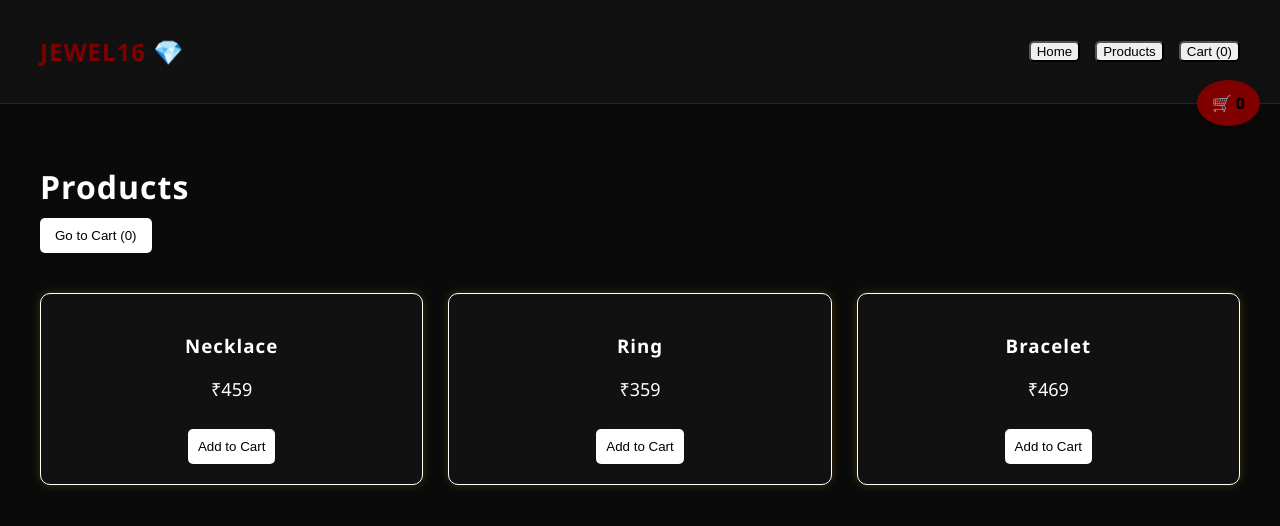
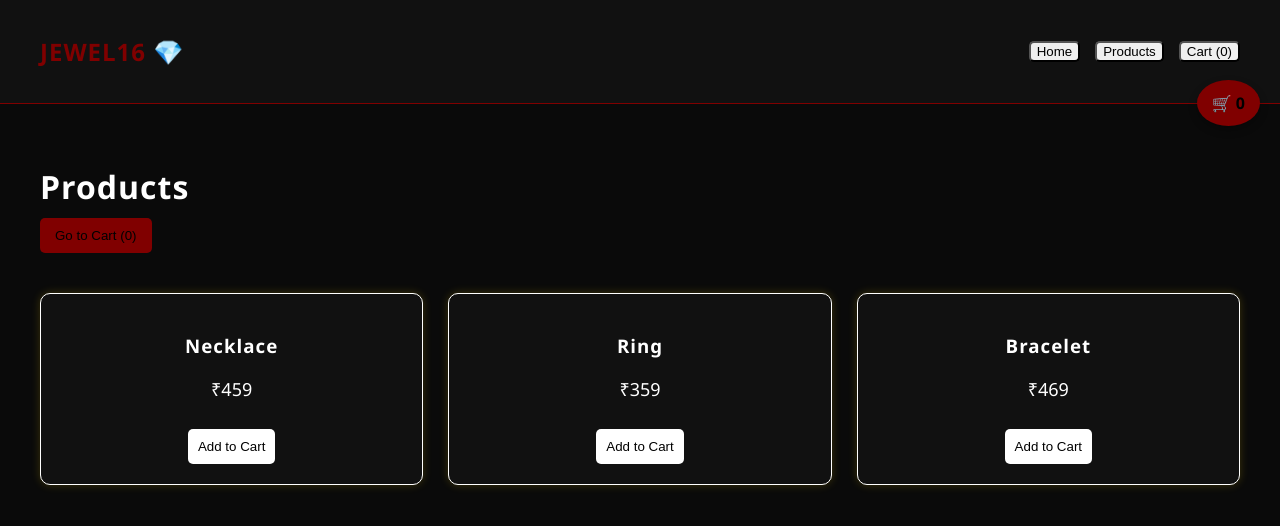
Before and after one commit to mithzz2006-a11y/jewel16-website, a React (Vite) app: page / in a window 1280 px wide. Both pictures are taken after a click on the button "Products". Shown: the top 526 px of the page. Built offline with nearby package versions, Linux system fonts and the light colour scheme.

Commit message:
Update Products.jsx

```diff
--- a/src/pages/Products.jsx
+++ b/src/pages/Products.jsx
@@ -18,7 +18,7 @@ export default function Products({ cart, setCart, setPage }) {
         style={{
           marginBottom: "20px",
           padding: "10px 15px",
-          background: "white",
+          background: "maroon",
           color: "black",
           border: "none",
           cursor: "pointer",
```
